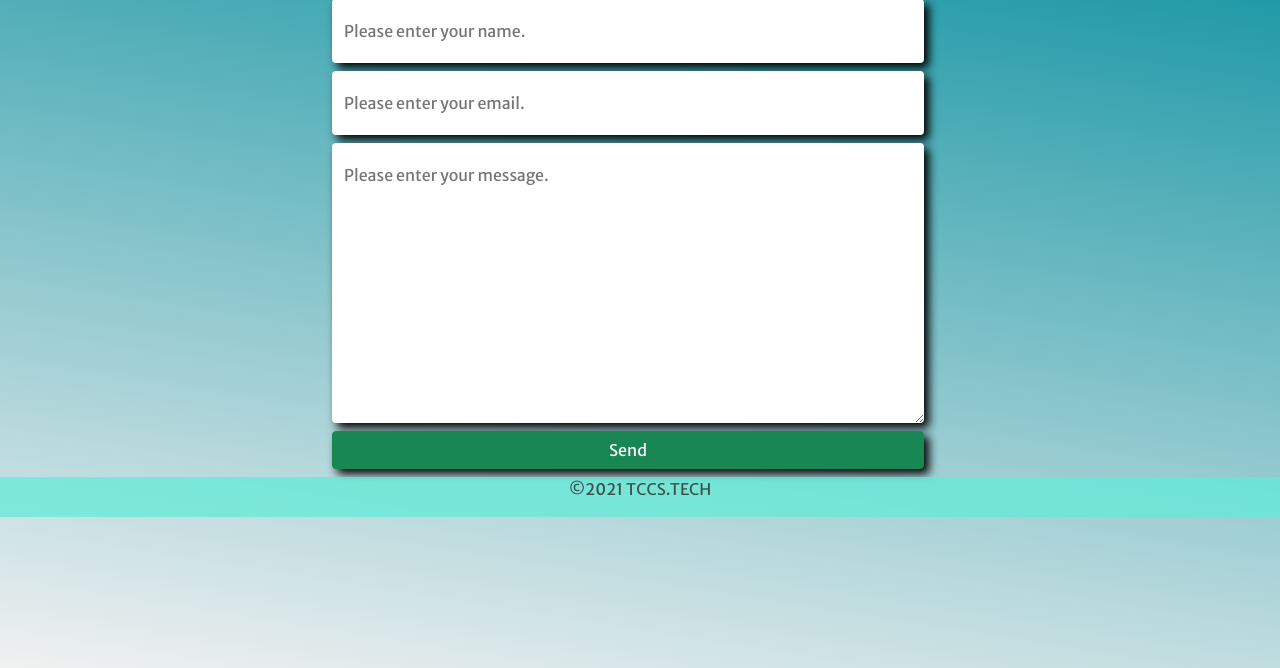
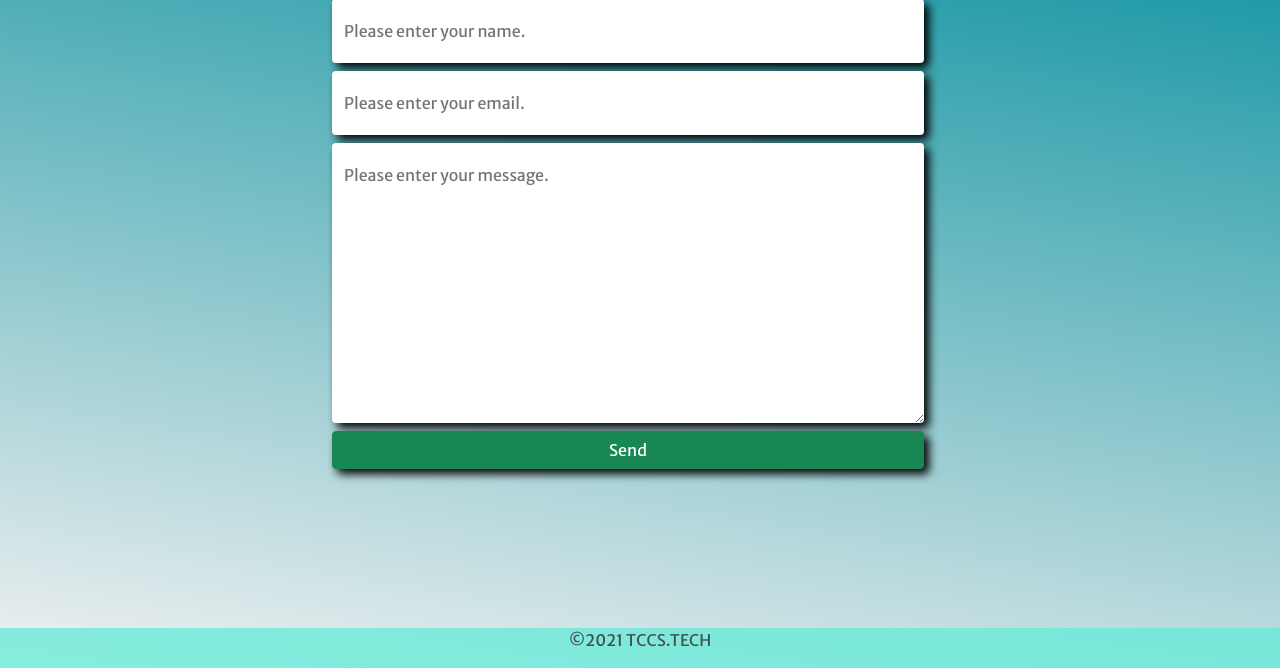
Before and after one commit to tccSolutions/tccs-flask, a Flask app: page /contact_me in a window 1280 px wide. Shown: the part 132-800 px from the top of the page. Run offline with Flask 2, Linux system fonts and the light colour scheme; some libraries are stand-ins or nearby versions.

Commit message:
fixed footer

```diff
--- a/templates/index.html
+++ b/templates/index.html
@@ -145,13 +145,7 @@
 
 
 
-
-
-
-
-
-
-  <div class='footer'>
+  <div class='footer mt-auto'>
     {% block footer %}
     <footer class="">
       <p>©2021 TCCS.TECH</p>
```
